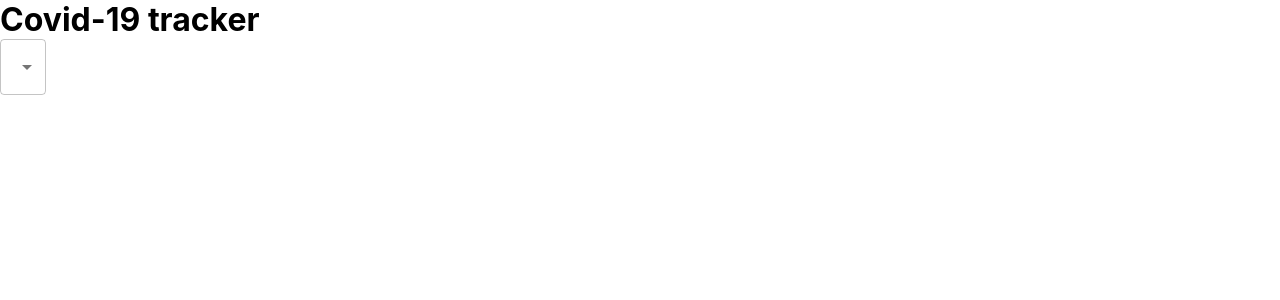
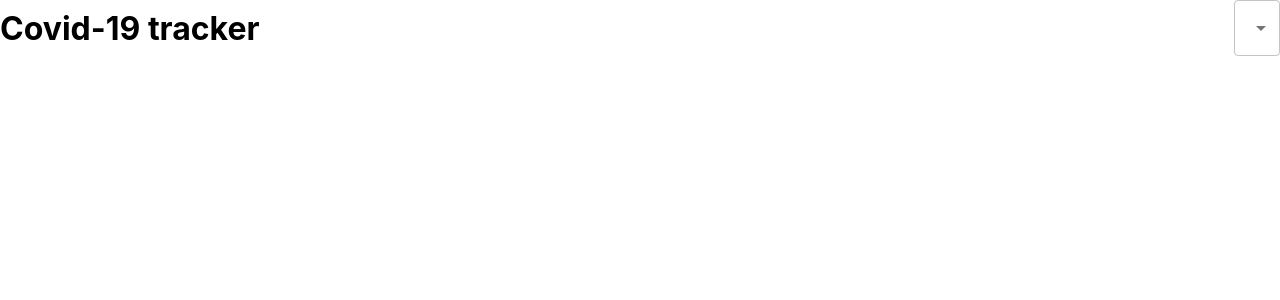
Before and after one commit to mireu-san/covid-19-tracker, a React (Create React App) app: page / in a window 1280 px wide. Shown: the top 300 px of the page. Built offline with nearby package versions, Linux system fonts and the light colour scheme.

Commit message:
expandable menu icon - with value of countries

```diff
--- a/src/App.css
+++ b/src/App.css
@@ -1,3 +1,10 @@
 * {
   margin: 0;
 }
+
+.app__header {
+  display: flex;
+  align-items: center;
+  margin-bottom: 20px;
+  justify-content: space-between;
+}
--- a/src/App.js
+++ b/src/App.js
@@ -1,20 +1,25 @@
-import React from "react";
+import React, { useState } from "react";
 import './App.css';
 import { MenuItem, FormControl, Select } from '@mui/material';
 
 function App() {
+  const [countries, setCountries] = useState(['USA', 'UK', 'INDIA']);
+
   return (
     <div className="app">
+      <div className="app__header">
+
+
       <h1>Covid-19 tracker</h1>
       <FormControl className="app__dropdown">
         <Select variant="outlined" value="abc">
-          <MenuItem value="worldwide">Worldwide</MenuItem>
-          <MenuItem value="worldwide">Worldwide2</MenuItem>
-          <MenuItem value="worldwide">Worldwide3</MenuItem>
-          <MenuItem value="worldwide">Worldwide4</MenuItem>
+          {
+            countries.map((country) => (
+              <MenuItem value={country}>{country}</MenuItem>
+              ))}
         </Select>
       </FormControl>
-
+      </div>
     </div>
   );
 }
```
